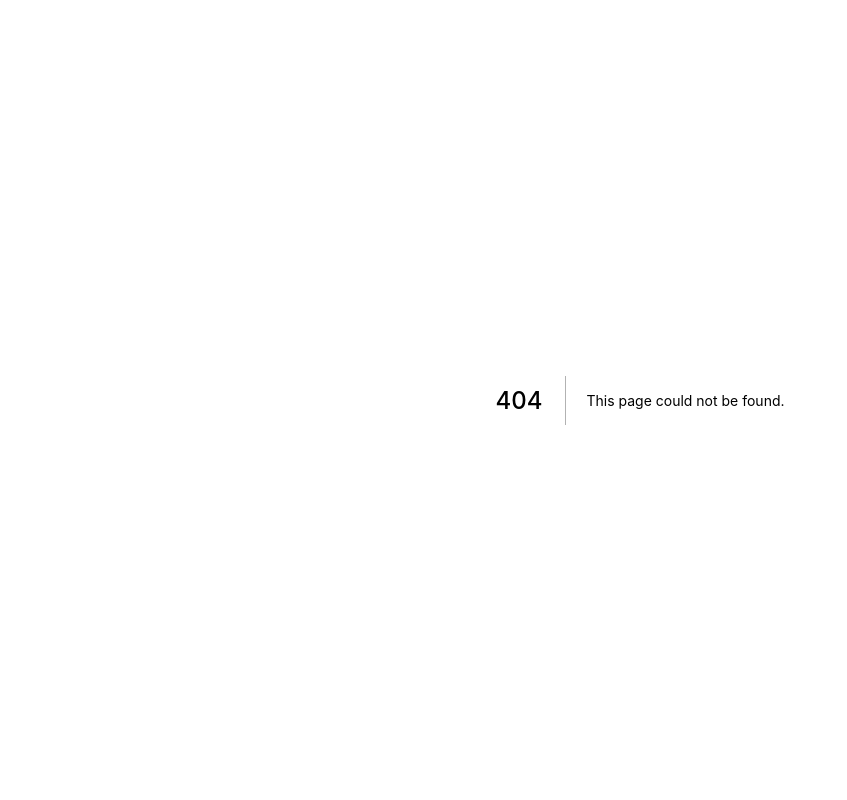
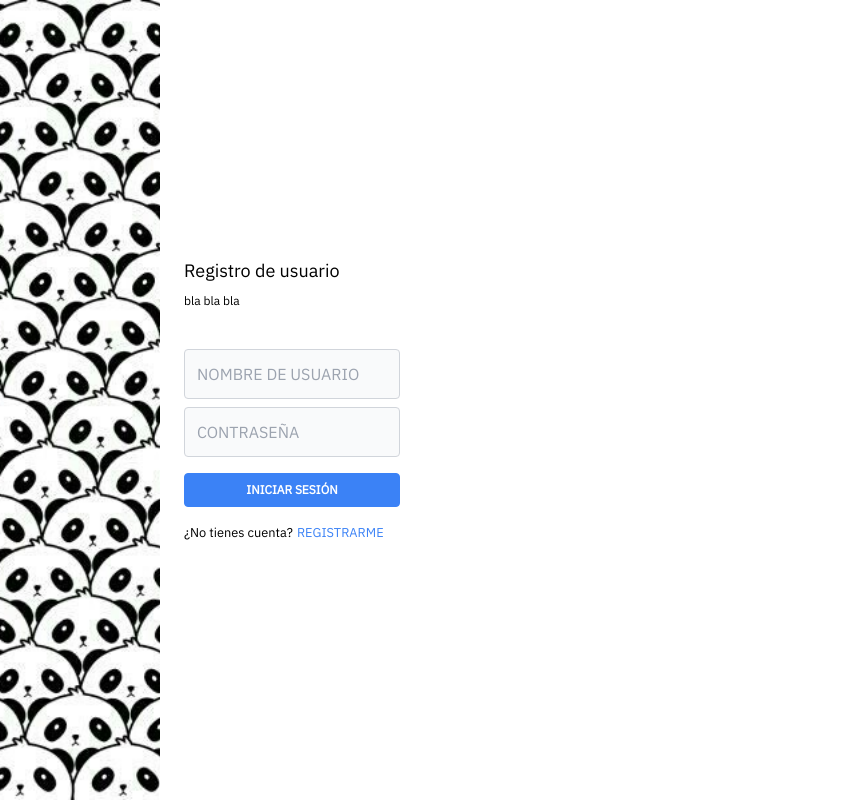
Before and after one commit to cplasenc/teselar-old, a Next.js app in the folder client/: page /login in a window 1280 px wide. Before the commit this address had no page. Shown: the whole page, without its empty margins (0-847 px from the left). Built offline with nearby package versions, Linux system fonts and the light colour scheme.

Commit message:
frontend para el login

```diff
--- a/client/pages/_app.tsx
+++ b/client/pages/_app.tsx
@@ -3,6 +3,7 @@
 import Axios from "axios";
 
 //Axios.defaults.baseURL = 'http://localhost:500/api';
+Axios.defaults.withCredentials = true
 
 function App({ Component, pageProps }: AppProps) {
   return <Component {...pageProps} />
--- /dev/null
+++ b/client/pages/login.tsx
@@ -0,0 +1,77 @@
+import Head from 'next/head';
+import Link from 'next/link';
+import { FormEvent, useState } from 'react';
+import Axios from 'Axios';
+import InputGroup from '../components/inputGroup';
+import { useRouter } from 'next/router';
+
+export default function Register() {
+  const [username, setUsername] = useState('');
+  const [password, setPassword] = useState('');
+  const [errors, setErrors] = useState<any>({});
+
+  const router = useRouter();
+
+  const submitForm = async (event: FormEvent) => {
+    event.preventDefault();
+
+    try {
+      await Axios.post('http://localhost:5000/api/auth/login', {
+        password,
+        username,
+      });
+
+      router.push('/'); //redirigue a la página de inicio al hacer login
+    } catch (err) {
+      console.log(err);
+      setErrors(err.response.data);
+    }
+  };
+
+  return (
+    <div className='flex'>
+      <Head>
+        <title>Iniciar sesión</title>
+      </Head>
+
+      <div
+        className='w-40 h-screen bg-center bg-cover'
+        style={{ backgroundImage: "url('images/main.jpg')" }}
+      ></div>
+
+      <div className='flex flex-col justify-center pl-6'>
+        <h1 className='mb-2 text-lg'>Registro de usuario</h1>
+        <p className='mb-10 text-xs'>bla bla bla</p>
+
+        <form onSubmit={submitForm}>
+          <InputGroup
+            type='text'
+            className='mb-2'
+            value={username}
+            setValue={setUsername}
+            placeholder='NOMBRE DE USUARIO'
+            error={errors.username}
+          />
+          <InputGroup
+            type='password'
+            className='mb-4'
+            value={password}
+            setValue={setPassword}
+            placeholder='CONTRASEÑA'
+            error={errors.password}
+          />
+
+          <button className='w-full py-2 mb-4 text-xs font-bold text-white uppercase bg-blue-500 border border-blue-500 rounded'>
+            Iniciar sesión
+          </button>
+        </form>
+        <small>
+          ¿No tienes cuenta?
+          <Link href='/register'>
+            <a className='ml-1 text-blue-500 uppercase'>Registrarme</a>
+          </Link>
+        </small>
+      </div>
+    </div>
+  );
+}
--- a/client/pages/register.tsx
+++ b/client/pages/register.tsx
@@ -29,7 +29,7 @@
         username,
       });
 
-      router.push('/login')
+      router.push('/login') //redirigue a la página de login al registrarte
 
       console.log(res.data); //eliminar
     } catch (err) {
@@ -41,8 +41,7 @@
   return (
     <div className='flex'>
       <Head>
-        <title>Create Next App</title>
-        <link rel='icon' href='/favicon.ico' />
+        <title>Registro</title>
       </Head>
 
       <div
```
Also changed, not shown: 2 other files (tests, documents, lock files or other folders).
